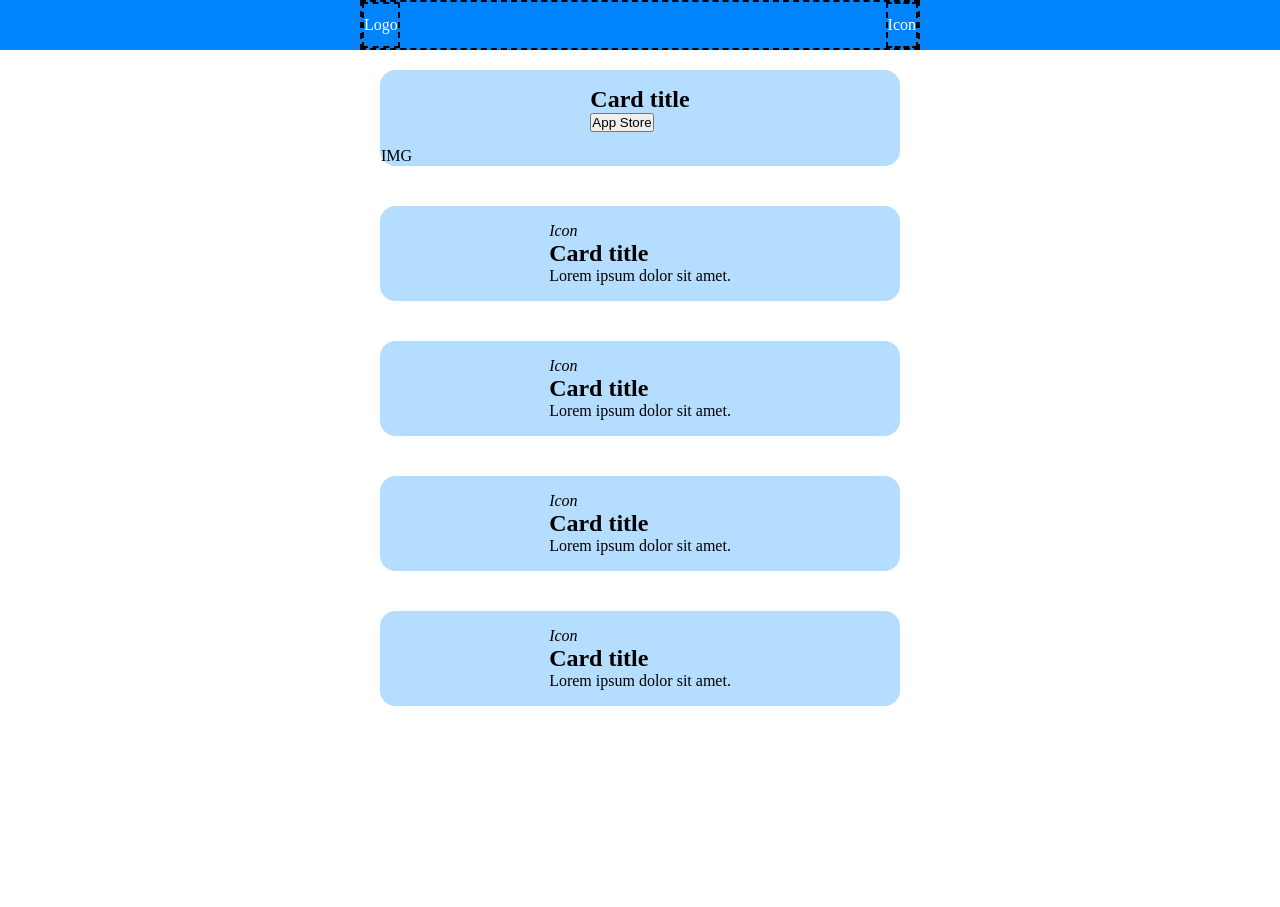
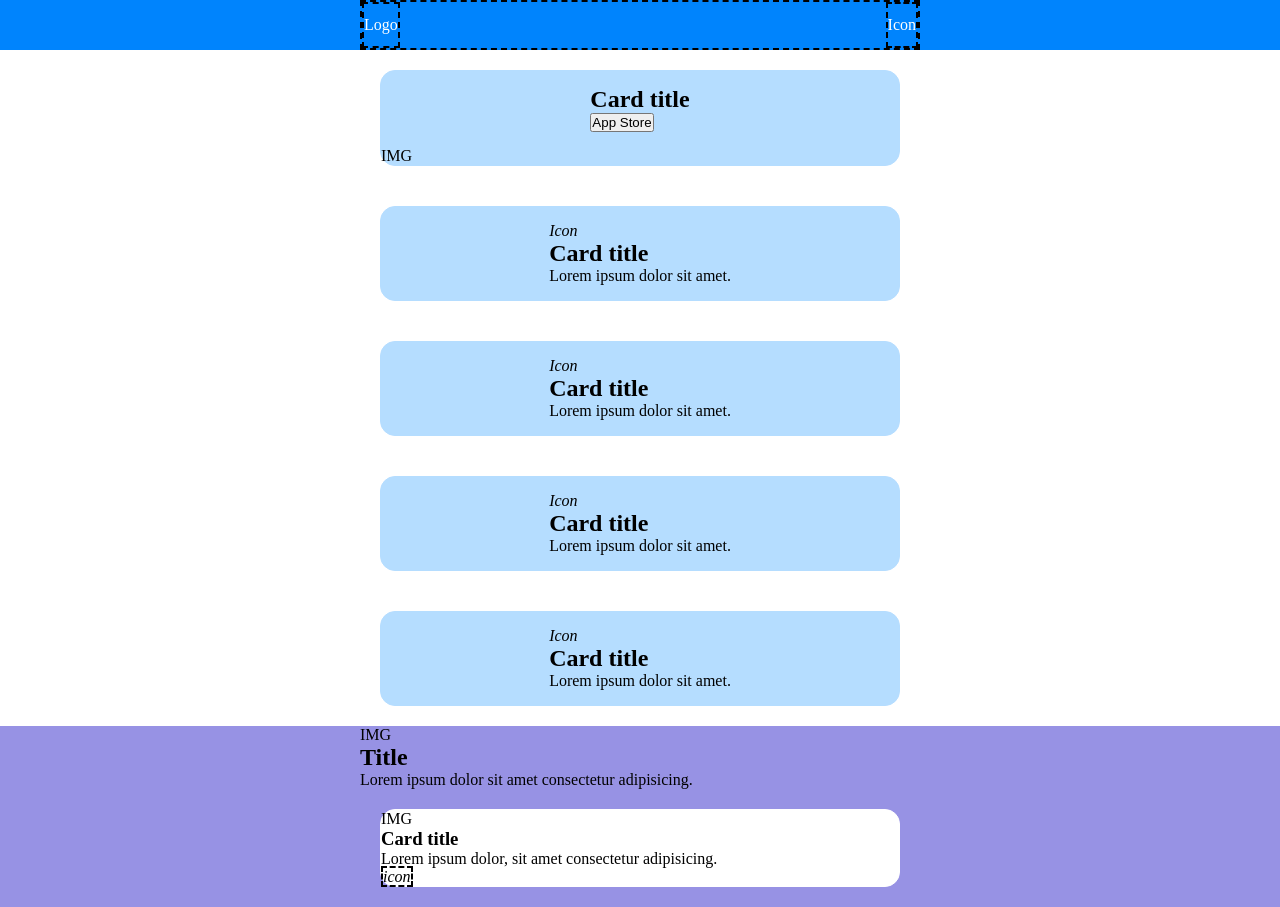
Before and after one commit to AndreaPiazza33/htmlcss-responsive-layout, a plain HTML site: page index.html in a window 1280 px wide. Before the commit the page ends 800 px from the top, so only its background shows below. Drawn offline with Linux system fonts and the light colour scheme.

Commit message:
feat: add strategic section layout structure

```diff
--- a/CSS/style.css
+++ b/CSS/style.css
@@ -37,15 +37,17 @@
 
 /* Main */
 
-
+section:nth-child(even){
+    background-color: #9792e4;
+}
 
 /* 1st Section */
 .intro-cardbox{
     width: 100%;
     background-color: #b5ddff;
     border: 1px solid #b5ddff;
+    border-radius: 15px;
     margin: 20px 20px;
-    border-radius: 15px;
     display: flex;
     flex-direction: column;
 }
@@ -58,3 +60,12 @@
 }
 
 /* 2nd Section */
+.strategic-cardbox{
+    width: 100%;
+    background-color: white;
+    border: 1px solid white;
+    border-radius: 15px;
+    margin: 20px 20px;
+    display: flex;
+    flex-direction: column;
+}
--- a/index.html
+++ b/index.html
@@ -68,6 +68,28 @@
             </div>
         </section>
 
+        <!--SECOND SECTION-->
+        <section> <!--img + testo + card-->
+            <div class="container">
+                <div>
+                    IMG
+                 <div class="strategic-textbox">
+                    <h2>Title</h2>
+                    <p>Lorem ipsum dolor sit amet consectetur adipisicing.</p>
+                 </div>
+                </div>
+                <div class="strategic-cardbox">
+                    <div class="strategic-img-box">
+                        IMG
+                    </div>
+                    <div class="strategic-textbox">
+                        <h3>Card title</h3>
+                        <p>Lorem ipsum dolor, sit amet consectetur adipisicing.</p>
+                        <i class="bordered-box">icon</i>
+                    </div>
+                </div>
+            </div>
+        </section>
     </main>
 </body>
 </html>
```
